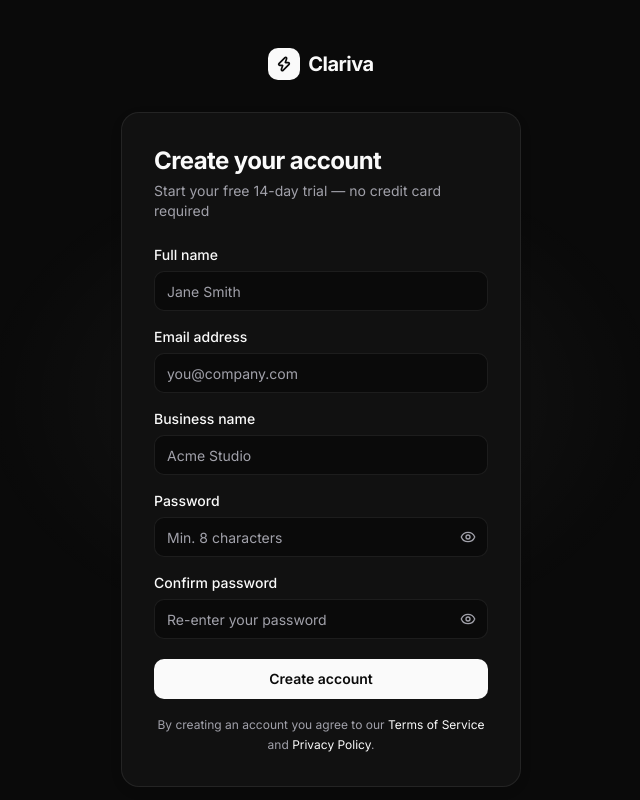
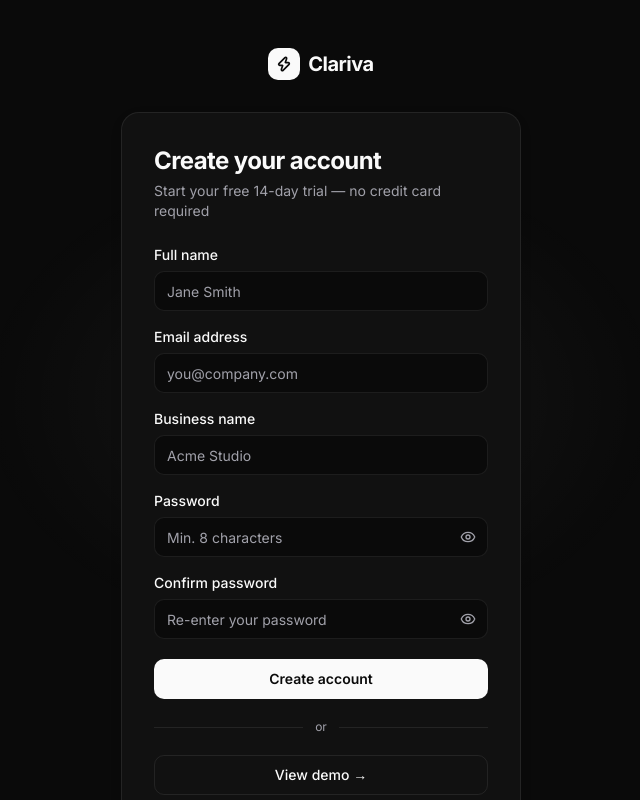
Before and after one commit to yaswanthme007/clariva, a Next.js app: page /register in a window 1280 px wide. Shown: the top 800 px of the page, without its empty margins (319-959 px from the left). Built offline with nearby package versions, Linux system fonts and the light colour scheme.

Commit message:
feat: demo button on register page

```diff
--- a/app/register/page.tsx
+++ b/app/register/page.tsx
@@ -4,6 +4,7 @@ import Link from "next/link"
 import { useState } from "react"
 import { Eye, EyeOff, Zap, AlertCircle, CheckCircle2 } from "lucide-react"
 import { useRouter } from "next/navigation"
+import { signIn } from "next-auth/react"
 
 interface FormState {
   fullName: string
@@ -101,6 +102,13 @@ export default function RegisterPage() {
     } finally {
       setLoading(false)
     }
+  }
+
+  async function handleDemo() {
+    setError("")
+    setLoading(true)
+    await signIn("credentials", { email: "demo@clariva.com", password: "demo123", redirect: true, callbackUrl: "/dashboard" })
+    setLoading(false)
   }
 
   const passwordsMatch =
@@ -277,6 +285,27 @@ export default function RegisterPage() {
               {loading ? "Creating account…" : "Create account"}
             </button>
 
+            {/* Divider */}
+            <div className="relative my-1">
+              <div className="absolute inset-0 flex items-center">
+                <div className="w-full h-px bg-border" />
+              </div>
+              <div className="relative flex justify-center">
+                <span className="px-3 text-xs text-muted-foreground" style={{ background: "var(--card)" }}>or</span>
+              </div>
+            </div>
+
+            {/* Demo login */}
+            <button
+              type="button"
+              onClick={handleDemo}
+              disabled={loading}
+              className="w-full h-10 rounded-lg border text-sm font-medium transition-all hover:bg-muted active:scale-[0.98] disabled:opacity-60 disabled:cursor-not-allowed text-foreground"
+              style={{ border: "1px solid var(--border)" }}
+            >
+              {loading ? "Signing in…" : "View demo →"}
+            </button>
+
             {/* Terms */}
             <p className="text-xs text-muted-foreground text-center leading-relaxed">
               By creating an account you agree to our{" "}
```
